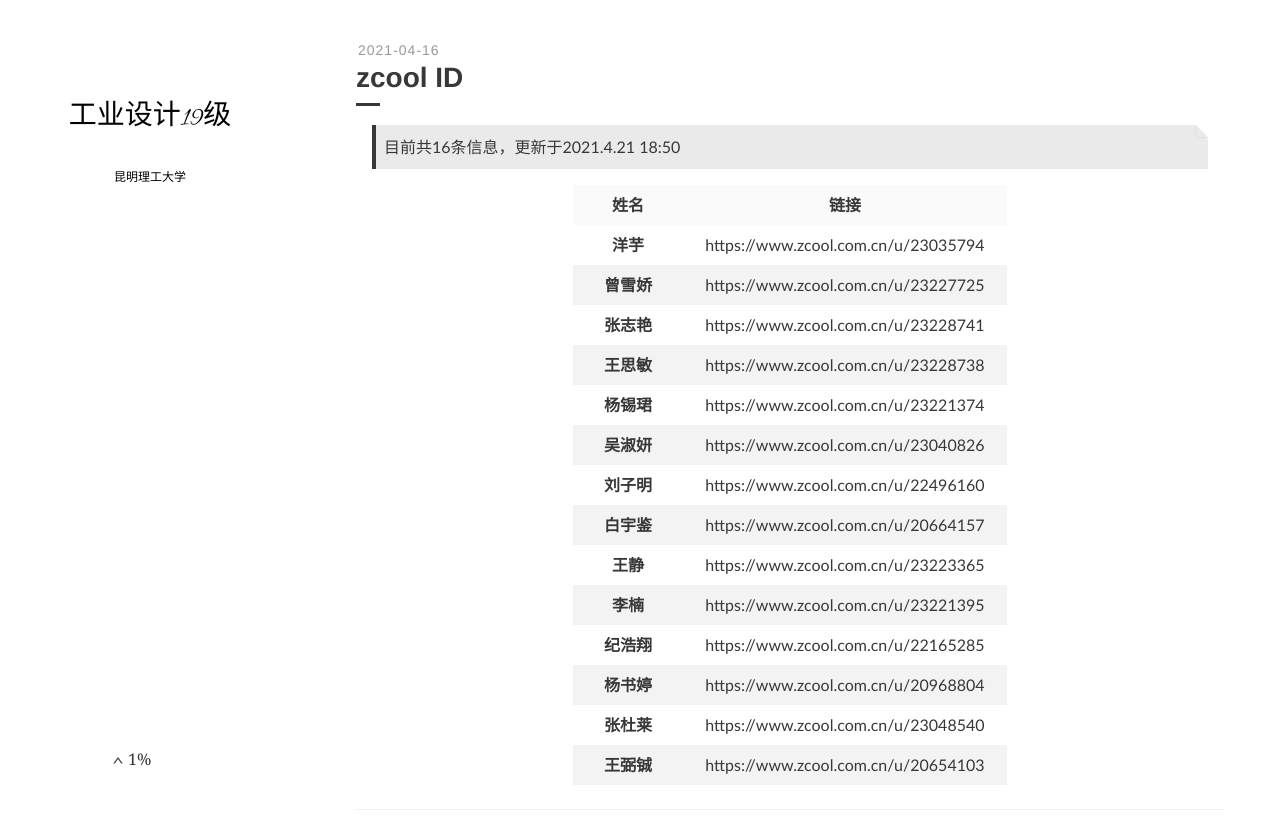
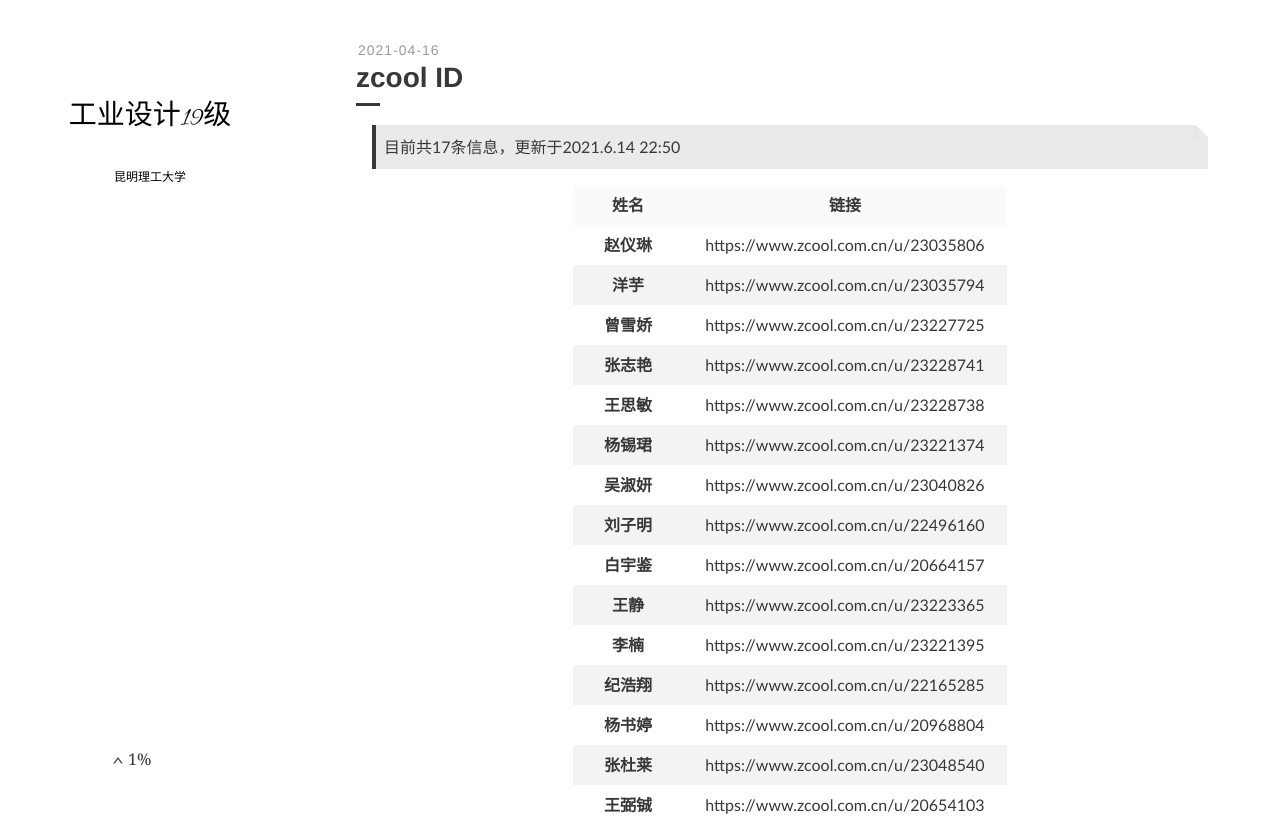
Before and after one commit to strincake/kustid, a plain HTML site: page index.html in a window 1280 px wide. Shown: the top 828 px of the page. Drawn offline with nearby package versions, Linux system fonts and the light colour scheme.

Commit message:
Site updated: 2021-06-14 22:52:55

```diff
--- a/index.html
+++ b/index.html
@@ -149,7 +149,7 @@
 
 
           <blockquote>
-<p>目前共16条信息，更新于2021.4.21 18:50</p>
+<p>目前共17条信息，更新于2021.6.14 22:50</p>
 </blockquote>
 <table>
 <thead>
@@ -159,6 +159,10 @@
 </tr>
 </thead>
 <tbody><tr>
+<td align="center"><strong>赵仪琳</strong></td>
+<td align="center"><a target="_blank" rel="noopener" href="https://www.zcool.com.cn/u/23035806">https://www.zcool.com.cn/u/23035806</a></td>
+</tr>
+<tr>
 <td align="center"><strong>洋芋</strong></td>
 <td align="center"><a target="_blank" rel="noopener" href="https://www.zcool.com.cn/u/23035794">https://www.zcool.com.cn/u/23035794</a></td>
 </tr>
```
Also changed, not shown: archives/2021/04/index.html (+5 -1 lines), archives/2021/index.html (+5 -1 lines), archives/index.html (+5 -1 lines), zcool-id/index.html (+5 -1 lines).
